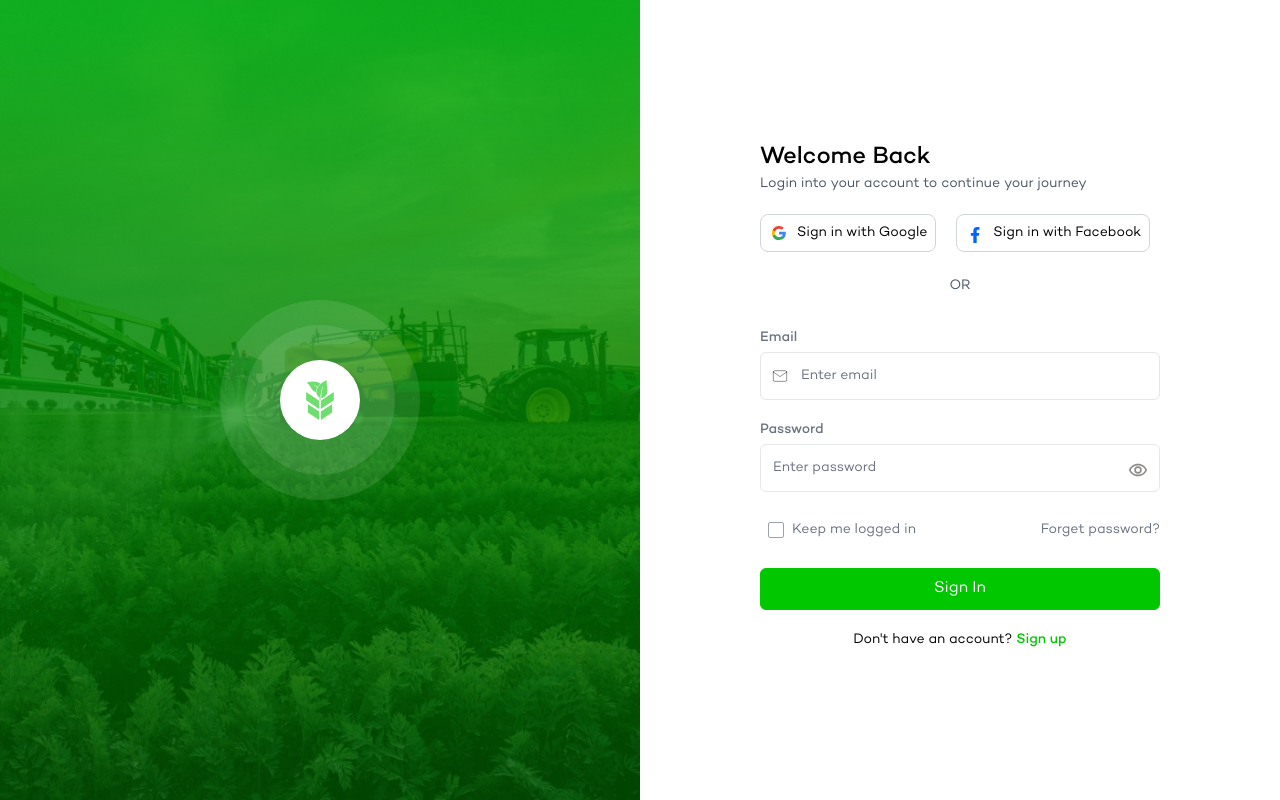
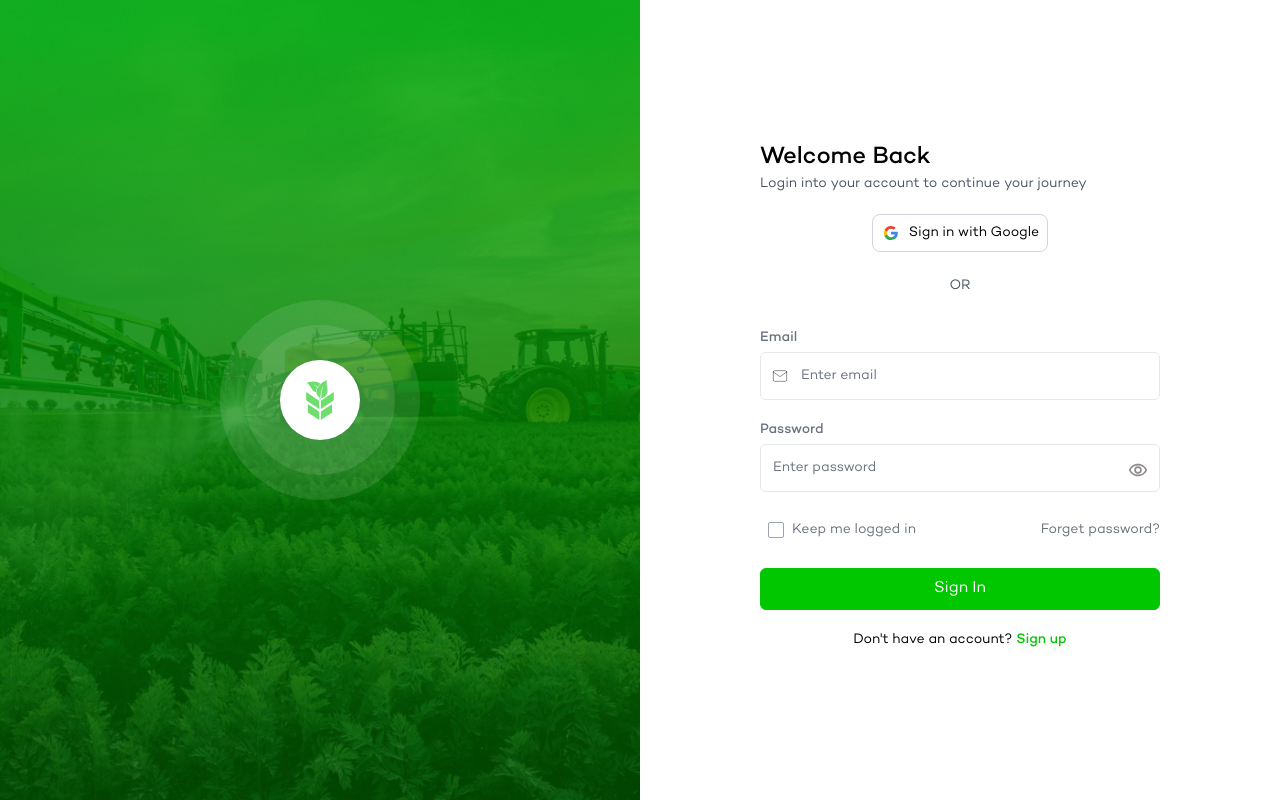
Before and after one commit to farmstarck/farmstarck-frontend, a React (Vite) app: page /auth/login in a window 1280 px wide. Built offline with nearby package versions, Linux system fonts and the light colour scheme.

Commit message:
facebook auth commented

```diff
--- a/src/App.tsx
+++ b/src/App.tsx
@@ -41,6 +41,7 @@
             payload: { token: data.token, user: data.user },
           });
           localStorage.setItem("token", token);
+          localStorage.setItem("user", JSON.stringify(data.user));
           //Redirect to dashboard
           navigate("/marketplace");
         } catch (error) {
--- a/src/pages/marketing/auth/Signin.tsx
+++ b/src/pages/marketing/auth/Signin.tsx
@@ -83,7 +83,7 @@
                 Login into your account to continue your journey
               </p>
             </div>
-            <div className="w-full flex flex-col gap-5 items-center justify-center sm:flex-row sm:justify-start">
+            <div className="w-full flex flex-col gap-5 items-center justify-center sm:flex-row sm:justify-center">
               <button
                 className="py-2 px-2 w-52 flex items-center gap-2 justify-center border border-gray-300 rounded-lg cursor-pointer sm:w-auto"
                 onClick={handleGoogleLogin}
@@ -91,13 +91,13 @@
                 <img src={GoogleIcon} alt="google" className="w-5" />
                 <span className="text-sm">Sign in with Google</span>
               </button>
-              <button
+              {/* <button
                 className="py-2 px-2 w-52 flex items-center gap-2 justify-center border border-gray-300 rounded-lg cursor-pointer sm:w-auto"
                 onClick={handleFacebookLogin}
               >
                 <img src={FacebookIcon} alt="facebook" className="w-5" />
                 <span className="text-sm">Sign in with Facebook</span>
-              </button>
+              </button> */}
             </div>
             <div className="py-1">
               <p className="text-gray-600 text-sm">OR</p>
--- a/src/pages/marketing/auth/Signup.tsx
+++ b/src/pages/marketing/auth/Signup.tsx
@@ -111,7 +111,7 @@
                 Create an account to start your journey
               </p>
             </div>
-            <div className="w-full flex flex-col gap-5 items-center justify-center sm:flex-row sm:justify-start">
+            <div className="w-full flex flex-col gap-5 items-center justify-center sm:flex-row sm:justify-center">
               <button
                 className="py-2 px-2 w-52 flex items-center gap-2 justify-center border border-gray-300 rounded-lg cursor-pointer sm:w-auto"
                 onClick={handleGoogleLogin}
@@ -119,13 +119,13 @@
                 <img src={GoogleIcon} alt="google" className="w-5" />
                 <span className="text-sm">Sign up with Google</span>
               </button>
-              <button
+              {/* <button
                 className="py-2 px-2 w-52 flex items-center gap-2 justify-center border border-gray-300 rounded-lg cursor-pointer sm:w-auto"
                 onClick={handleFacebookLogin}
               >
                 <img src={FacebookIcon} alt="facebook" className="w-5" />
                 <span className="text-sm">Sign up with Facebook</span>
-              </button>
+              </button> */}
             </div>
             <div className="py-2 sm:py-1">
               <p className="text-gray-600 text-xs">OR</p>
```
